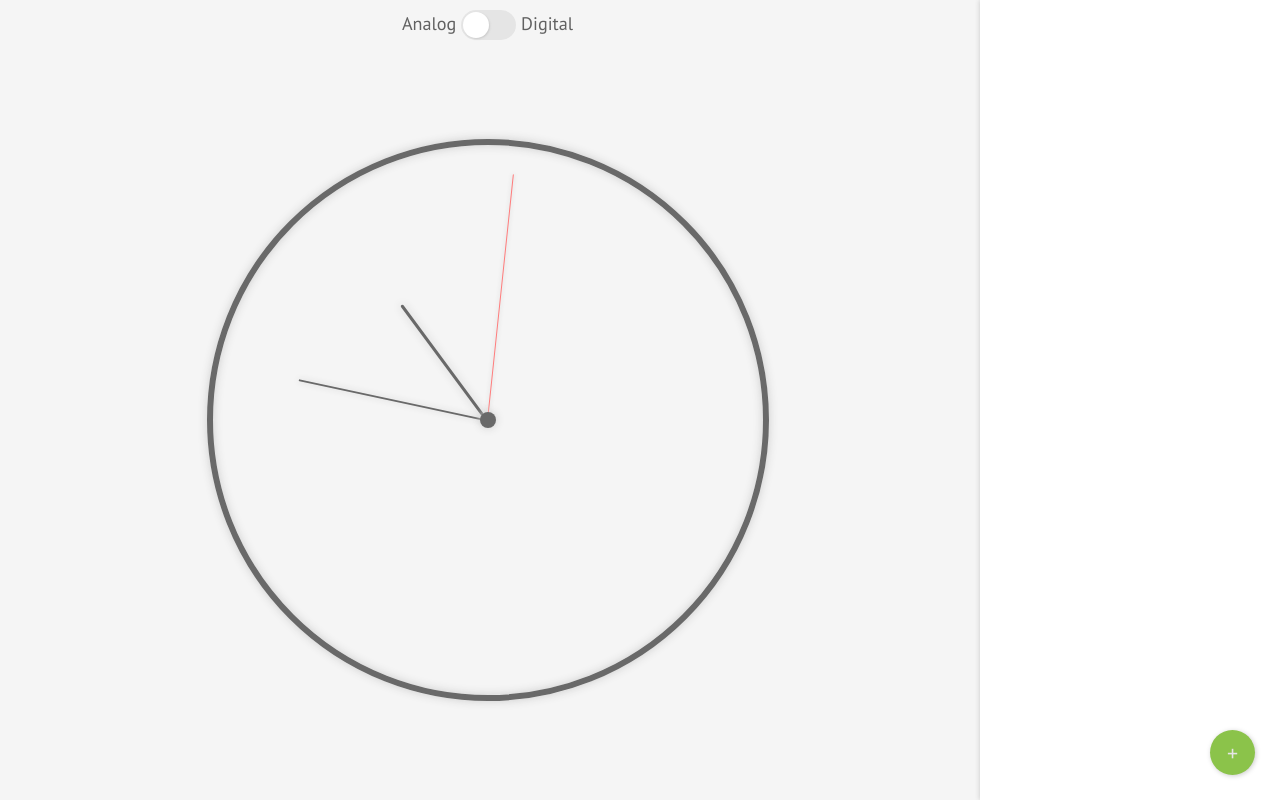
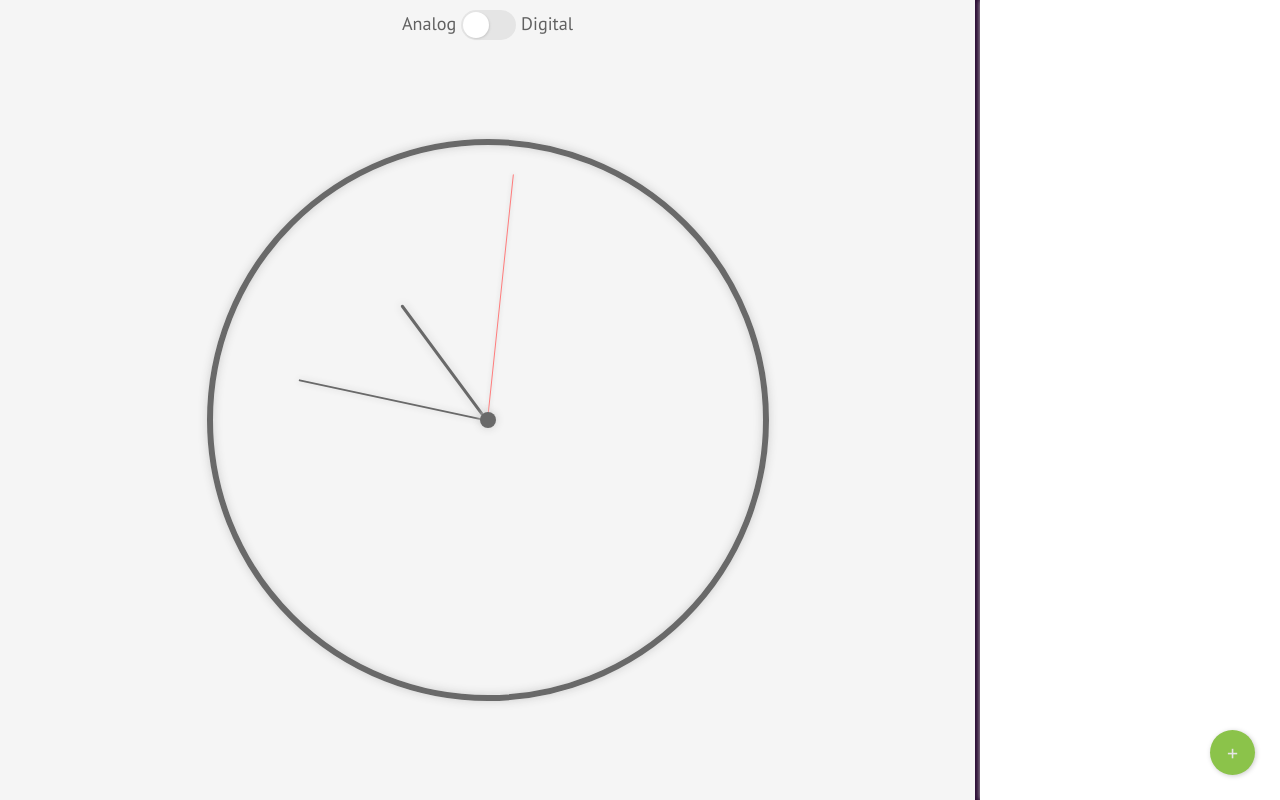
Before and after one commit to ConstructionFYI/alarm, a website: page index.html in a window 1280 px wide. Drawn offline with nearby package versions, Linux system fonts and the light colour scheme.

Commit message:
Update style.css

```diff
--- a/css/style.css
+++ b/css/style.css
@@ -14,7 +14,7 @@ input {
     font: inherit
 }
 div#container {
-    background: #f5f5f5;
+    background: #2A0B33;
     width: 100%;
     min-width: 1000px;
     height: 100%;
```
